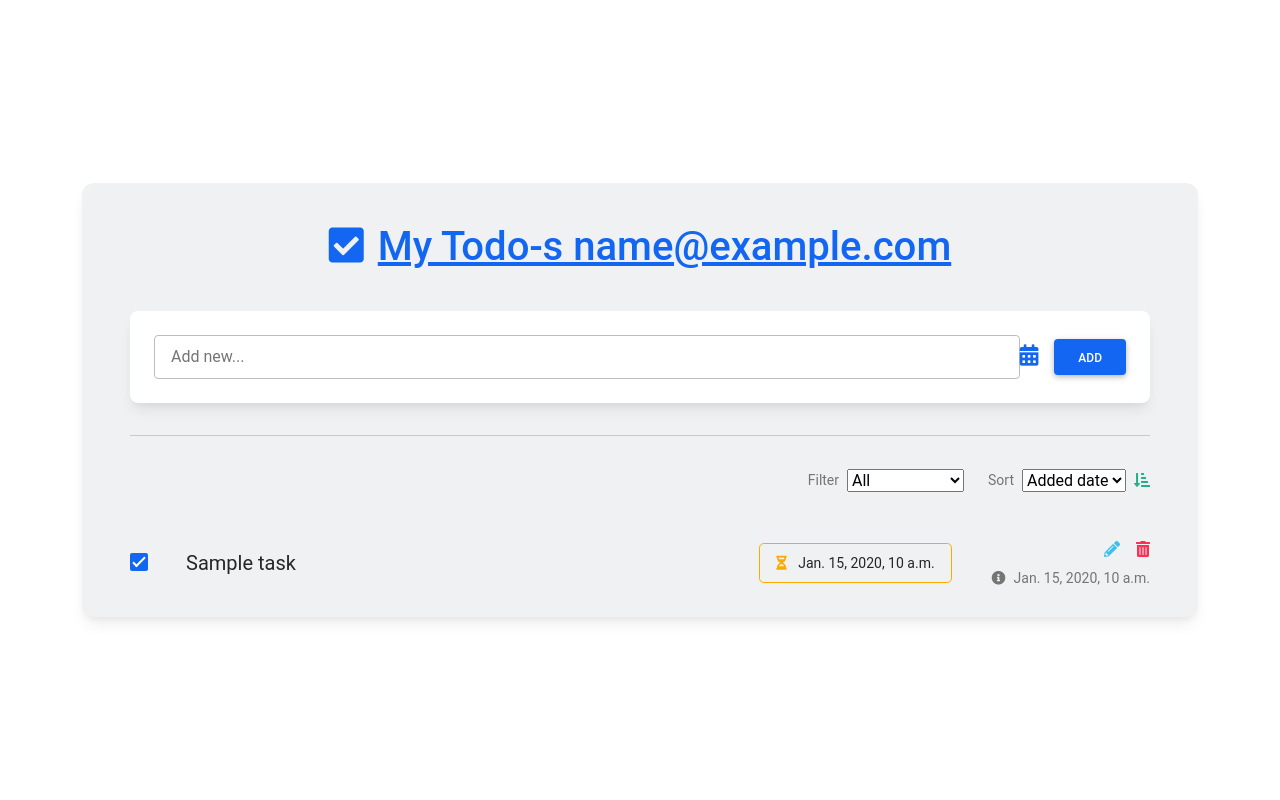
After one commit to pooryafayazi/Todo-App-Project-CBV, a Django app: page /tasks in a window 1280 px wide. The commit adds this page. Run offline with Django 4.2, Linux system fonts and the light colour scheme; tables that the repository leaves empty hold one stand-in row (values such as "Sample post"); some libraries are stand-ins or nearby versions.

Commit message:
04.04 filter & ordering

```diff
--- a/core/tasks/models.py
+++ b/core/tasks/models.py
@@ -1,7 +1,7 @@
 from django.db import models
 # from django.conf import settings
 from django.contrib.auth import get_user_model
-from django.contrib.auth.models import User
+# from django.contrib.auth.models import User
 
 # Create your models here.
 
--- a/core/tasks/urls.py
+++ b/core/tasks/urls.py
@@ -1,9 +1,17 @@
 from django.urls import path
-from .views import TaskListView
+from .views import TaskListView, TListView
+from django.views.generic import RedirectView
 # from .views import TaskListView, TaskCreateView, TaskUpdateView, TaskDeleteView
 
+app_name = 'tasks'
+
 urlpatterns = [
-    path('', TaskListView.as_view(), name='task_list'),
+    # path('gotoitmeter', RedirectView.as_view(url='https://www.itmeter.ir/'), name='gotoitmeter'),
+    # path('cbv-task', RedirectView.as_view(pattern_name='tasks:task_list' ), name='gotoitmeter'),
+
+    path('tasks', TaskListView.as_view(), name='task_list'),
+    path('tasklist/', TListView.as_view(), name='tlist_view'),
+
     # path('task/new/', TaskCreateView.as_view(), name='task_create'),
     # path('task/<int:pk>/edit/', TaskUpdateView.as_view(), name='task_edit'),
     # path('task/<int:pk>/delete/', TaskDeleteView.as_view(), name='task_delete'),
--- a/core/tasks/views.py
+++ b/core/tasks/views.py
@@ -1,6 +1,8 @@
 from django.shortcuts import redirect
 from django.views.generic.list import ListView
 from django.views.generic.edit import (CreateView,UpdateView,DeleteView,)
+from django.views.generic.base import TemplateView
+from django.views.generic import ListView
 from django.urls import reverse_lazy
 # from .forms import TaskUpdateForm
 from django.contrib.auth.mixins import LoginRequiredMixin
@@ -14,10 +16,61 @@ from django.shortcuts import render, redirect, get_object_or_404
 from .models import Task
 from .forms import TaskForm
 
-class TaskListView(View):
-    def get(self, request):
-        tasks = Task.objects.all()
-        return render(request, 'tasks/task_list.html', {'tasks': tasks})
+class TaskListView(TemplateView):
+    template_name = 'tasks/task_list3.html'
+    def get_context_data(self, **kwargs):
+        context = super().get_context_data(**kwargs)
+        context['tasks'] = Task.objects.all()
+        context['author'] = Task.objects.first().user
+        return context
+
+'''
+class TListView(ListView):
+    # model = Task
+    queryset = Task.objects.all()
+    template_name = 'tasks/task_list3.html'
+    context_object_name = 'tasks'
+    paginate_by = 6
+
+    def get_queryset(self):
+        return Task.objects.all()
+        # return Task.objects.filter(complete=Flase)
+        # return Task.objects.filter(active=True)
+'''
+
+from django.views.generic import ListView
+from .models import Task
+
+class TListView(ListView):
+    model = Task
+    template_name = 'tasks/task_list3.html'
+    context_object_name = 'tasks'
+    paginate_by = 10
+
+    def get_queryset(self):
+
+        queryset = Task.objects.all()  # شروع با تمام تسک‌ها
+        context_object_name = 'tasks'
+        # دریافت فیلتر از پارامترهای درخواست
+        filter_value = self.request.GET.get('filter')
+        sort_value = self.request.GET.get('sort')
+        if filter_value == '1':
+             queryset = queryset.filter(title__isnull=False)
+        elif filter_value == '2':  # Completed
+            queryset = queryset.filter(complete=True)
+        elif filter_value == '3':  # Active
+            queryset = queryset.filter(active=True)
+        elif filter_value == '4':  # Has due date
+            queryset = queryset.filter(due_date__isnull=False)
+
+        # اعمال مرتب‌سازی
+        if sort_value == '2':  # Due date
+            queryset = queryset.order_by('due_date')
+        else:  # Default to added date
+            queryset = queryset.order_by('-created_date')
+
+        return queryset
+
 
 # class TaskCreateView(View):
 #     def get(self, request):
--- a/core/templates/tasks/task_list.html
+++ b/core/templates/tasks/task_list.html
@@ -1,4 +1,4 @@
-for task in tasks
+{% for task in tasks %}
     <div>
         <h2>{{ task.title }}</h2>
         <p>Completed: {{ task.completed }}</p>
@@ -6,9 +6,10 @@ for task in tasks
         <!-- <form action=" url 'task_delete' task.pk " method="post"> -->
             {% csrf_token %}
             <button type="submit">Delete</button>
+            <button type="submit">Edit</button>
         </form>
     </div>
-endfor
+{% endfor %}
 <!-- <a href=" url 'task_create' ">Create New Task</a> -->
 <br>
 <!-- <a href=" url 'logout' ">logout</a> -->
--- /dev/null
+++ b/core/templates/tasks/task_list3.html
@@ -0,0 +1,144 @@
+<!DOCTYPE html>
+<html lang="en">
+<head>
+  <meta charset="UTF-8">
+  <title>Task</title>
+  <link rel="stylesheet" href="staticfiles/main.css" />
+  <link rel="stylesheet" href="https://cdnjs.cloudflare.com/ajax/libs/mdb-ui-kit/3.6.0/mdb.min.css" />
+  <link rel="stylesheet" href="https://cdnjs.cloudflare.com/ajax/libs/font-awesome/5.15.3/css/all.min.css" />
+  <script type="text/javascript" src="https://cdnjs.cloudflare.com/ajax/libs/mdb-ui-kit/3.6.0/mdb.min.js"></script>
+</head>
+<body>
+  <section class="vh-100">
+    <div class="container py-5 h-100">
+      <div class="row d-flex justify-content-center align-items-center h-100">
+        <div class="col">
+          <div class="card" id="list1" style="border-radius: .75rem; background-color: #eff1f2;">
+            <div class="card-body py-4 px-4 px-md-5">
+
+              <p class="h1 text-center mt-3 mb-4 pb-3 text-primary">
+                <i class="fas fa-check-square me-1"></i>
+                <u>My Todo-s {{ author }}</u>
+              </p>
+
+              <div class="pb-2">
+                <div class="card">
+                  <div class="card-body">
+                    <div class="d-flex flex-row align-items-center">
+                      <input type="text" class="form-control form-control-lg" id="exampleFormControlInput1"
+                        placeholder="Add new...">
+                      <a href="#!" data-mdb-tooltip-init title="Set due date"><i
+                          class="fas fa-calendar-alt fa-lg me-3"></i></a>
+                      <div>
+                        <button  type="button" data-mdb-button-init data-mdb-ripple-init class="btn btn-primary">Add</button>
+                      </div>
+                    </div>
+                  </div>
+                </div>
+              </div>
+
+              <hr class="my-4">
+
+              <!-- <div class="d-flex justify-content-end align-items-center mb-4 pt-2 pb-3">
+                <p class="small mb-0 me-2 text-muted">Filter</p>
+                <select data-mdb-select-init>
+                  <option value="1">All</option>
+                  <option value="2">Completed</option>
+                  <option value="3">Active</option>
+                  <option value="4">Has due date</option>
+                </select>
+                <p class="small mb-0 ms-4 me-2 text-muted">Sort</p>
+                <select data-mdb-select-init>
+                  <option value="1">Added date</option>
+                  <option value="2">Due date</option>
+                </select>
+                <a href="#!" style="color: #23af89;" data-mdb-tooltip-init title="Ascending"><i class="fas fa-sort-amount-down-alt ms-2"></i></a>
+              </div> -->
+
+              <!-- <form method="get">
+                <div class="d-flex justify-content-end align-items-center mb-4 pt-2 pb-3">
+                    <p class="small mb-0 me-2 text-muted">Filter</p>
+                    <select name="filter" onchange="this.form.submit()">
+                        <option value="1">All</option>
+                        <option value="2">Completed</option>
+                        <option value="3">Active</option>
+                        <option value="4">Has due date</option>
+                    </select>
+                    <p class="small mb-0 ms-4 me-2 text-muted">Sort</p>
+                    <select name="sort" onchange="this.form.submit()">
+                        <option value="1">Added date</option>
+                        <option value="2">Due date</option>
+                    </select>
+                    <a href="#!" style="color: #23af89;" data-mdb-tooltip-init title="Ascending"><i class="fas fa-sort-amount-down-alt ms-2"></i></a>
+                </div>
+            </form> -->
+
+
+
+
+
+            <form method="get">
+              <div class="d-flex justify-content-end align-items-center mb-4 pt-2 pb-3">
+                  <p class="small mb-0 me-2 text-muted">Filter</p>
+                  <select name="filter" onchange="this.form.submit()">
+                      <option value="1" {% if request.GET.filter == '1' %}selected{% endif %}>All</option>
+                      <option value="2" {% if request.GET.filter == '2' %}selected{% endif %}>Completed</option>
+                      <option value="3" {% if request.GET.filter == '3' %}selected{% endif %}>Active</option>
+                      <option value="4" {% if request.GET.filter == '4' %}selected{% endif %}>Has due date</option>
+                  </select>
+                  <p class="small mb-0 ms-4 me-2 text-muted">Sort</p>
+                  <select name="sort" onchange="this.form.submit()">
+                      <option value="1" {% if request.GET.sort == '1' %}selected{% endif %}>Added date</option>
+                      <option value="2" {% if request.GET.sort == '2' %}selected{% endif %}>Due date</option>
+                  </select>
+                  <a href="#!" style="color: #23af89;" data-mdb-tooltip-init title="Ascending"><i class="fas fa-sort-amount-down-alt ms-2"></i></a>
+              </div>
+          </form>
+
+                {% for task in tasks %}
+                <ul class="list-group list-group-horizontal rounded-0">
+                    <li class="list-group-item d-flex align-items-center ps-0 pe-3 py-1 rounded-0 border-0 bg-transparent">
+                      <div class="form-check">
+                        {% if task.complete == True %}
+                        <input class="form-check-input me-0" type="checkbox" value="" id="flexCheckChecked1" aria-label="..." checked />
+                        {% else %}
+                        <input class="form-check-input me-0" type="checkbox" value="" id="flexCheckChecked2" aria-label="..." />
+                        {% endif %}
+                      </div>
+                    </li>
+                    <li class="list-group-item px-3 py-1 d-flex align-items-center flex-grow-1 border-0 bg-transparent">
+                      <p class="lead fw-normal mb-0">{{ task.title }}</p>
+                    </li>
+                    {% if task.due_date %}
+                    <li class="list-group-item px-3 py-1 d-flex align-items-center border-0 bg-transparent">
+                      <div class="py-2 px-3 me-2 border border-warning rounded-3 d-flex align-items-center bg-body-tertiary">
+                        <p class="small mb-0">
+                          <a href="#!" data-mdb-tooltip-init title="Due on date"><i class="fas fa-hourglass-half me-2 text-warning"></i></a>
+                          {{ task.due_date }}
+                        </p>
+                      </div>
+                    </li>
+                    {% endif %}
+                    <li class="list-group-item ps-3 pe-0 py-1 rounded-0 border-0 bg-transparent">
+                      <div class="d-flex flex-row justify-content-end mb-1">
+                        <a href="#!" class="text-info" data-mdb-tooltip-init title="Edit todo"><i class="fas fa-pencil-alt me-3"></i></a>
+                        <a href="#!" class="text-danger" data-mdb-tooltip-init title="Delete todo"><i class="fas fa-trash-alt"></i></a>
+                      </div>
+                      <div class="text-end text-muted">
+                        <a href="#!" class="text-muted" data-mdb-tooltip-init title="Created date">
+                          <p class="small mb-0"><i class="fas fa-info-circle me-2"></i>{{ task.created_date}}</p>
+                        </a>
+                      </div>
+                    </li>
+                  </ul>
+                  {% endfor %}
+
+
+            </div>
+          </div>
+        </div>
+      </div>
+    </div>
+  </section>
+</body>
+</html>
```
Also changed, not shown: core/templates/task.html (+64 -74 lines).
